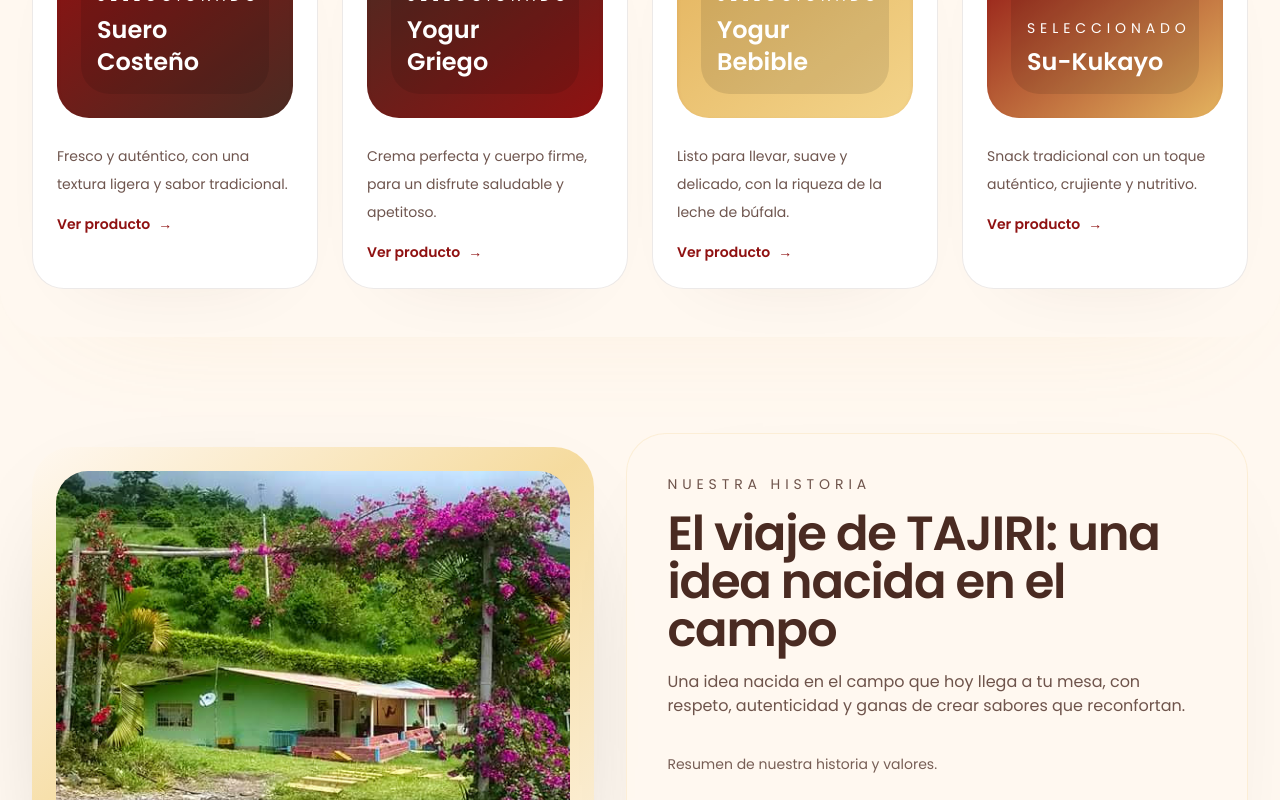
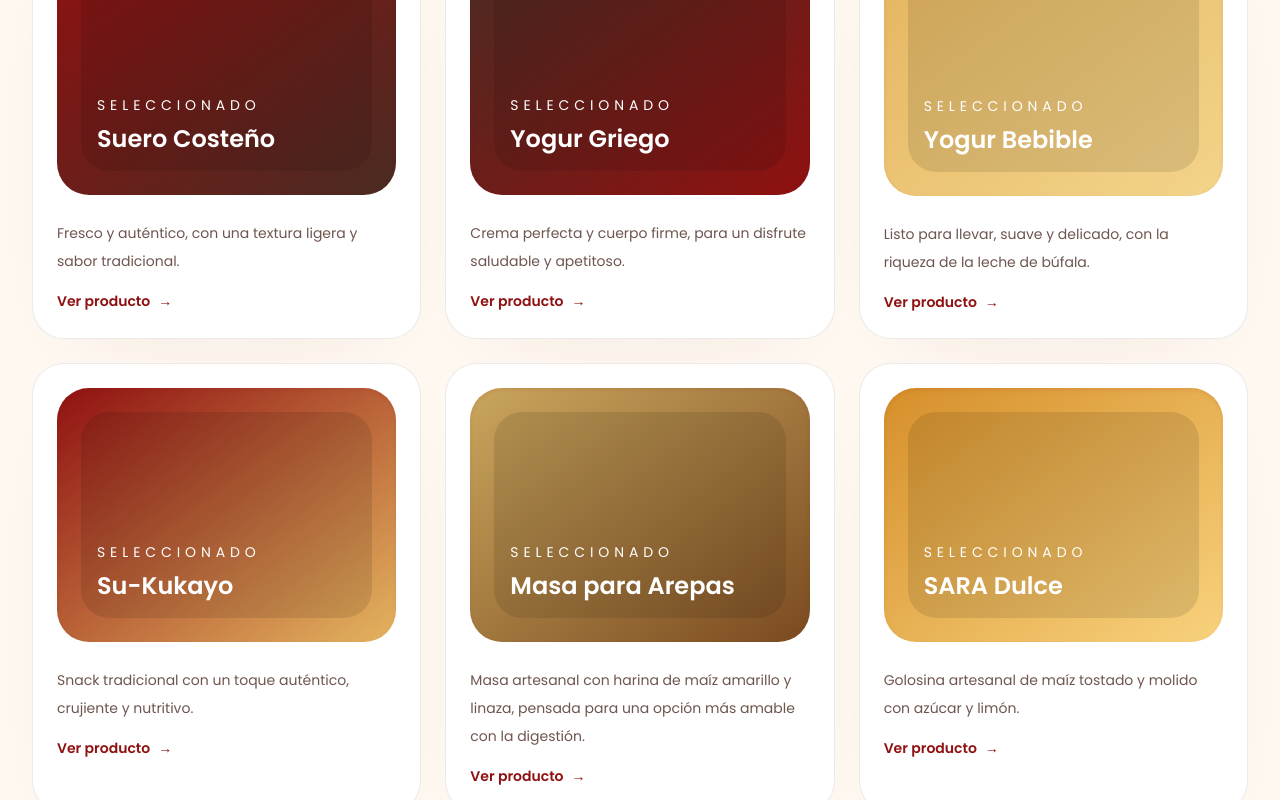
Before and after one commit to HideAkki/Productos-TAJIRI-web, a Next.js app: page / in a window 1280 px wide. Shown: the part 2000-2800 px from the top of the page. Built offline with nearby package versions, Linux system fonts and the light colour scheme; no server answers.

Commit message:
Addition of other additional products, modification of information about these

```diff
--- a/app/productos/page.tsx
+++ b/app/productos/page.tsx
@@ -91,6 +91,98 @@
     ],
     color: 'from-[#8f1111] to-[#e4b45f]',
   },
+  {
+    title: 'Masa para Arepas',
+    subtitle: 'Tradición y bienestar en cada arepa',
+    description: 'Una opción artesanal para preparar arepas con un perfil nutritivo y auténtico.',
+    details:
+      'Elaborada con harina de maíz amarillo y linaza, esta masa está pensada para quienes buscan una opción amable para la digestión sin perder el sabor tradicional.',
+    size: '1 libra',
+    imageLabel: 'Empaque de masa para arepas',
+    features: ['Harina de maíz amarillo', 'Con linaza', 'Buena para la digestión', 'Preparación sencilla'],
+    images: [
+      { src: '', alt: 'Empaque de masa para arepas', label: 'Empaque frontal' },
+      { src: '', alt: 'Arepas preparadas con la masa', label: 'Arepas listas' },
+      { src: '', alt: 'Detalle de la mezcla artesanal', label: 'Detalle artesanal' },
+    ],
+    color: 'from-[#caa65d] to-[#7a4a20]',
+  },
+  {
+    title: 'SARA Dulce',
+    subtitle: 'Maíz tostado con un toque dulce',
+    description: 'Una golosina artesanal con el sabor del maíz tostado, el azúcar y el limón.',
+    details:
+      'SARA Dulce combina maíz tostado y molido con azúcar y limón para ofrecer una golosina tradicional, crujiente y con un perfil dulce muy característico.',
+    size: '250 g',
+    imageLabel: 'Empaque de SARA Dulce',
+    features: ['Maíz tostado y molido', 'Con azúcar y limón', 'Golosina artesanal', 'Sabor dulce característico'],
+    images: [
+      { src: '', alt: 'Empaque de SARA Dulce', label: 'Empaque frontal' },
+      { src: '', alt: 'Detalle del producto en mesa', label: 'Presentación artesanal' },
+      { src: '', alt: 'Golosina SARA Dulce abierta', label: 'Detalle del producto' },
+    ],
+    color: 'from-[#d68f2a] to-[#f8d27d]',
+  },
+  {
+    title: 'Chakula Premium Café',
+    subtitle: 'Malteada de café con funcionalidad',
+    description: 'Bebida tipo malteada elaborada con extracto de café, fibra soluble y aceite Omega 3.',
+    details:
+      'Chakula Premium Café combina el sabor del extracto de café con fibra soluble y aceite Omega 3, creando una bebida funcional con identidad y perfil premium.',
+    imageLabel: 'Empaque de Chakula Premium Café',
+    features: ['Extracto de café', 'Fibra soluble', 'Aceite Omega 3', 'Bebida tipo malteada'],
+    images: [
+      { src: '', alt: 'Empaque de Chakula Premium Café', label: 'Empaque frontal' },
+      { src: '', alt: 'Bebida Chakula Premium Café', label: 'Presentación de la bebida' },
+      { src: '', alt: 'Detalle del producto', label: 'Detalle nutricional' },
+    ],
+    color: 'from-[#6b3f1d] to-[#b96a2b]',
+  },
+  {
+    title: 'Chakula Premium Cacao',
+    subtitle: 'Malteada de cacao con aporte funcional',
+    description: 'Bebida tipo malteada preparada con extracto de cacao, fibra soluble y aceite Omega 3.',
+    details:
+      'Chakula Premium Cacao reúne el sabor del cacao con fibra soluble y aceite Omega 3 para ofrecer una opción indulgente con un enfoque funcional.',
+    imageLabel: 'Empaque de Chakula Premium Cacao',
+    features: ['Extracto de cacao', 'Fibra soluble', 'Aceite Omega 3', 'Bebida tipo malteada'],
+    images: [
+      { src: '', alt: 'Empaque de Chakula Premium Cacao', label: 'Empaque frontal' },
+      { src: '', alt: 'Bebida Chakula Premium Cacao', label: 'Presentación de la bebida' },
+      { src: '', alt: 'Detalle del producto', label: 'Detalle nutricional' },
+    ],
+    color: 'from-[#4a2a1a] to-[#8a4b2d]',
+  },
+  {
+    title: 'Nala Peinate',
+    subtitle: 'Extracto de café de origen',
+    description: 'Café de origen con doble extracción para una experiencia más intensa y concentrada.',
+    details:
+      'Nala Peinate es un extracto de café de origen preparado con doble extracción, pensado para quienes valoran un café con cuerpo y perfil auténtico.',
+    imageLabel: 'Empaque de Nala Peinate',
+    features: ['Extracto de café de origen', 'Doble extracción', 'Perfil intenso', 'Café concentrado'],
+    images: [
+      { src: '', alt: 'Empaque de Nala Peinate', label: 'Empaque frontal' },
+      { src: '', alt: 'Café Nala Peinate servido', label: 'Presentación del café' },
+      { src: '', alt: 'Detalle del producto', label: 'Detalle del extracto' },
+    ],
+    color: 'from-[#2f241d] to-[#7a4a2d]',
+  },
+  {
+    title: 'TURARI',
+    subtitle: 'Aderezo líquido para carnes',
+    description: 'Preparado a partir de extracto de hierbas para aportar sabor a carnes y platos.',
+    details:
+      'TURARI es un aderezo líquido para carnes elaborado con extracto de hierbas, ideal para realzar sabores en preparaciones tradicionales y contemporáneas.',
+    imageLabel: 'Botella de TURARI',
+    features: ['Aderezo líquido', 'Para carnes', 'Extracto de hierbas', 'Sabor auténtico'],
+    images: [
+      { src: '', alt: 'Botella de TURARI', label: 'Envase frontal' },
+      { src: '', alt: 'TURARI sobre carne', label: 'Uso culinario' },
+      { src: '', alt: 'Detalle del aderezo', label: 'Detalle del producto' },
+    ],
+    color: 'from-[#2e6b3f] to-[#6e9d4f]',
+  },
 ];
 
 export default function ProductosPage() {
@@ -120,8 +212,8 @@
         <motion.div variants={fadeUp} initial="hidden" whileInView="show" viewport={{ once: true, amount: 0.2 }}>
           <SectionTitle
             eyebrow="Catálogo"
-            title="Nuestros productos con leche de búfala"
-            description="Selección limitada de alternativas artesanales que combinan cremosidad, sabor y detalles premium en cada presentación."
+            title="Nuestros productos artesanales"
+            description="Selección de alternativas artesanales que combinan sabor, tradición y detalles premium en cada presentación."
           />
           <div className="mt-12 grid gap-6 md:grid-cols-2 xl:grid-cols-4">
             {products.map((product) => (
--- a/components/ProductShowcase.tsx
+++ b/components/ProductShowcase.tsx
@@ -25,6 +25,36 @@
     description: 'Snack tradicional con un toque auténtico, crujiente y nutritivo.',
     color: 'from-[#8f1111] to-[#e4b45f]',
   },
+  {
+    title: 'Masa para Arepas',
+    description: 'Masa artesanal con harina de maíz amarillo y linaza, pensada para una opción más amable con la digestión.',
+    color: 'from-[#caa65d] to-[#7a4a20]',
+  },
+  {
+    title: 'SARA Dulce',
+    description: 'Golosina artesanal de maíz tostado y molido con azúcar y limón.',
+    color: 'from-[#d68f2a] to-[#f8d27d]',
+  },
+  {
+    title: 'Chakula Premium Café',
+    description: 'Bebida tipo malteada con extracto de café, fibra soluble y aceite Omega 3.',
+    color: 'from-[#6b3f1d] to-[#b96a2b]',
+  },
+  {
+    title: 'Chakula Premium Cacao',
+    description: 'Bebida tipo malteada con extracto de cacao, fibra soluble y aceite Omega 3.',
+    color: 'from-[#4a2a1a] to-[#8a4b2d]',
+  },
+  {
+    title: 'Nala Peinate',
+    description: 'Extracto de café de origen con doble extracción para mayor intensidad.',
+    color: 'from-[#2f241d] to-[#7a4a2d]',
+  },
+  {
+    title: 'TURARI',
+    description: 'Aderezo líquido para carnes elaborado a partir de extracto de hierbas.',
+    color: 'from-[#2e6b3f] to-[#6e9d4f]',
+  },
 ];
 
 export default function ProductShowcase() {
@@ -48,7 +78,7 @@
         initial="hidden"
         whileInView="show"
         viewport={{ once: true, amount: 0.2 }}
-        className="mt-8 grid gap-6 sm:grid-cols-2 xl:grid-cols-4"
+        className="mt-8 grid gap-6 sm:grid-cols-2 xl:grid-cols-3"
       >
         {products.map((product) => (
           <motion.article
```
